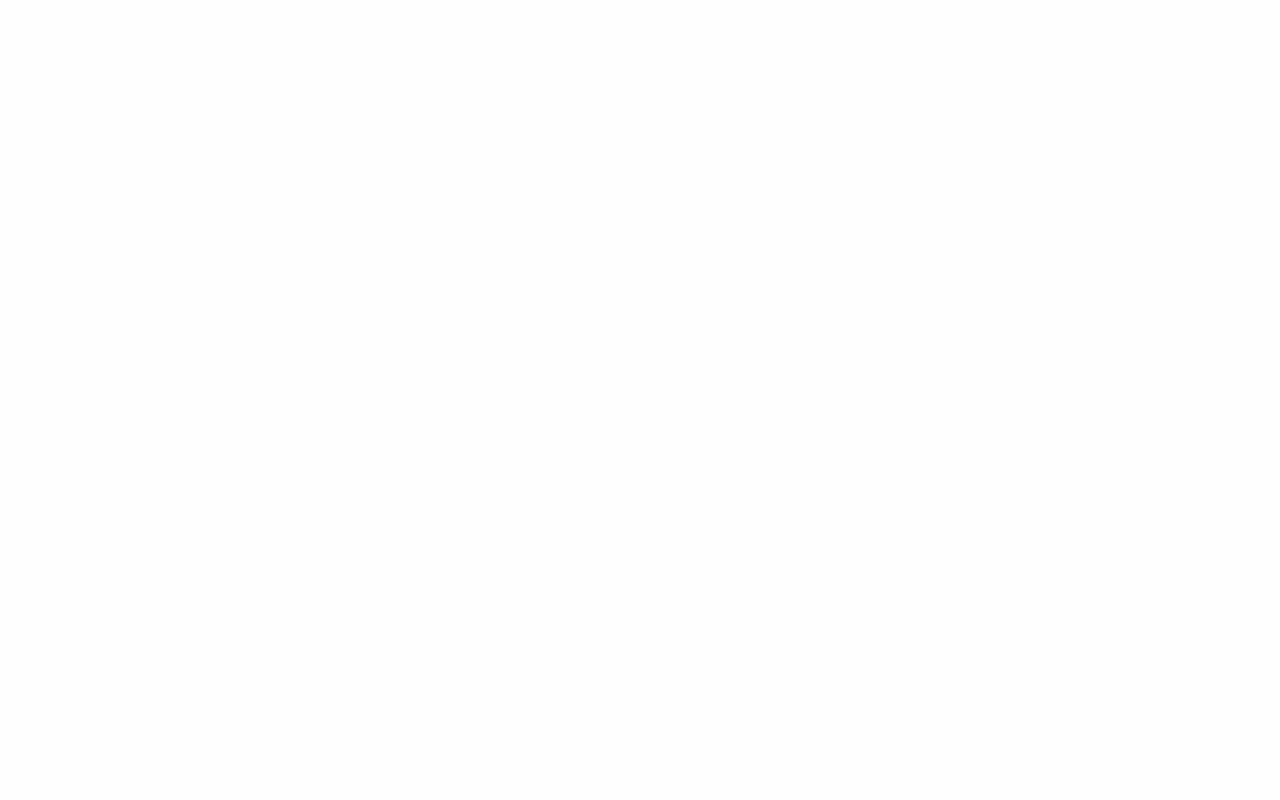
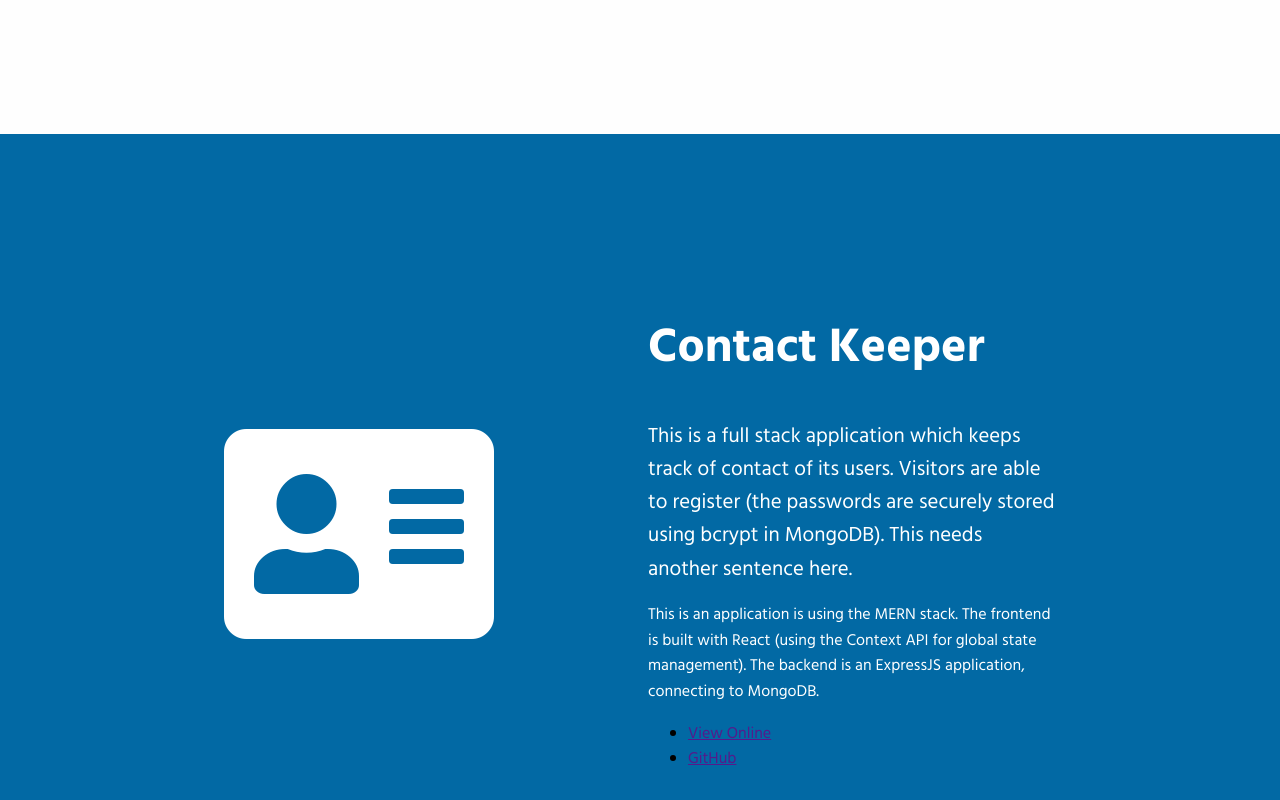
Before and after one commit to danielagg/typewriter-landing, a React (Create React App) app: page / in a window 1280 px wide. Shown: the part 660-1460 px from the top of the page. Before the commit the page ends 802 px from the top, so only its background shows below. Built offline with nearby package versions, Linux system fonts and the light colour scheme.

Commit message:
Initializing Portfolio

```diff
--- a/src/App.js
+++ b/src/App.js
@@ -1,13 +1,17 @@
 import React from "react";
 import "./styles/combined.css";
+
+// Components
+import ThemeSelector from "./components/ThemeSelector";
 import Landing from "./components/landing/Landing";
-import ThemeSelector from "./components/ThemeSelector";
+import PortoflioWrapper from "./components/portfolio/PortfolioWrapper";
 
 function App() {
   return (
     <>
       <ThemeSelector />
       <Landing />
+      <PortoflioWrapper />
     </>
   );
 }
--- /dev/null
+++ b/src/components/portfolio/PortfolioItem.jsx
@@ -0,0 +1,55 @@
+import React from "react";
+import PropTypes from "prop-types";
+
+const PortfolioItem = props => {
+  const { item } = props;
+  const {
+    title,
+    descHeading,
+    descParagraph,
+    background,
+    color,
+    icon,
+    viewOnlineLine,
+    githubLink
+  } = item;
+
+  return (
+    <div style={{ background: background }}>
+      <div className="portfolio-item-wrapper">
+        <span>
+          <i
+            className={"portfolio-item-icon " + icon}
+            style={{ color: color }}
+          />
+        </span>
+        <div>
+          <h1 className="portfolio-item-title" style={{ color: color }}>
+            {title}
+          </h1>
+          <h2 className="portfolio-item-sub-title" style={{ color: color }}>
+            {descHeading}
+          </h2>
+          <p className="portfolio-item-desc" style={{ color: color }}>
+            {descParagraph}
+          </p>
+
+          <ul>
+            <li>
+              <a href={viewOnlineLine}>View Online</a>{" "}
+            </li>
+            <li>
+              <a href={githubLink}>GitHub</a>{" "}
+            </li>
+          </ul>
+        </div>
+      </div>
+    </div>
+  );
+};
+
+PortfolioItem.propTypes = {
+  item: PropTypes.object.isRequired
+};
+
+export default PortfolioItem;
--- /dev/null
+++ b/src/components/portfolio/PortfolioWrapper.jsx
@@ -0,0 +1,41 @@
+import React from "react";
+import PortfolioItem from "./PortfolioItem";
+
+const PortfolioWrapper = () => {
+  const workItems = [
+    {
+      title: "Contact Keeper",
+      descHeading:
+        "This is a full stack application which keeps track of contact of its users. Visitors are able to register (the passwords are securely stored using bcrypt in MongoDB). This needs another sentence here.",
+      descParagraph:
+        "This is an application is using the MERN stack. The frontend is built with React (using the Context API for global state management). The backend is an ExpressJS application, connecting to MongoDB.",
+      background: "#0269A4",
+      color: "#FFFFFF",
+      icon: "fas fa-address-card",
+      viewOnlineLine: "",
+      githubLink: ""
+    },
+    {
+      title: "This site",
+      descHeading:
+        "This is a full stack application which keeps track of contact of its users. Visitors are able to register (the passwords are securely stored using bcrypt in MongoDB). This needs another sentence here.",
+      descParagraph:
+        "This is an application is using the MERN stack. The frontend is built with React (using the Context API for global state management). The backend is an ExpressJS application, connecting to MongoDB.",
+      background: "#000000",
+      color: "#FFFFFF",
+      icon: "fas fa-map-marker-alt",
+      viewOnlineLine: "",
+      githubLink: ""
+    }
+  ];
+
+  return (
+    <>
+      {workItems.map((item, index) => {
+        return <PortfolioItem key={index} item={item} />;
+      })}
+    </>
+  );
+};
+
+export default PortfolioWrapper;
--- a/src/styles/combined.css
+++ b/src/styles/combined.css
@@ -1,2 +1,3 @@
 @import "main.css";
 @import "theme-selector.css";
+@import "portfolio.css";
--- a/src/styles/main.css
+++ b/src/styles/main.css
@@ -12,6 +12,7 @@
 body {
   font-family: "Hind", sans-serif;
   line-height: 1.6;
+  margin: 0;
   background: var(--main-bg);
   color: var(--primary-color);
 }
--- /dev/null
+++ b/src/styles/portfolio.css
@@ -0,0 +1,28 @@
+@import "variables.css";
+
+.portfolio-item-wrapper {
+  height: 100vh;
+  display: grid;
+  grid-template-columns: 1fr 1fr;
+  grid-gap: 1rem;
+  align-items: center;
+  margin: 0 auto;
+  width: 65%;
+  padding-top: 0;
+}
+
+.portfolio-item-icon {
+  font-size: 15rem;
+}
+
+.portfolio-item-title {
+  font-size: 3rem;
+}
+
+.portfolio-item-sub-title {
+  font-size: 1.3rem;
+  font-weight: 400;
+}
+
+.portfolio-item-desc {
+}
```
